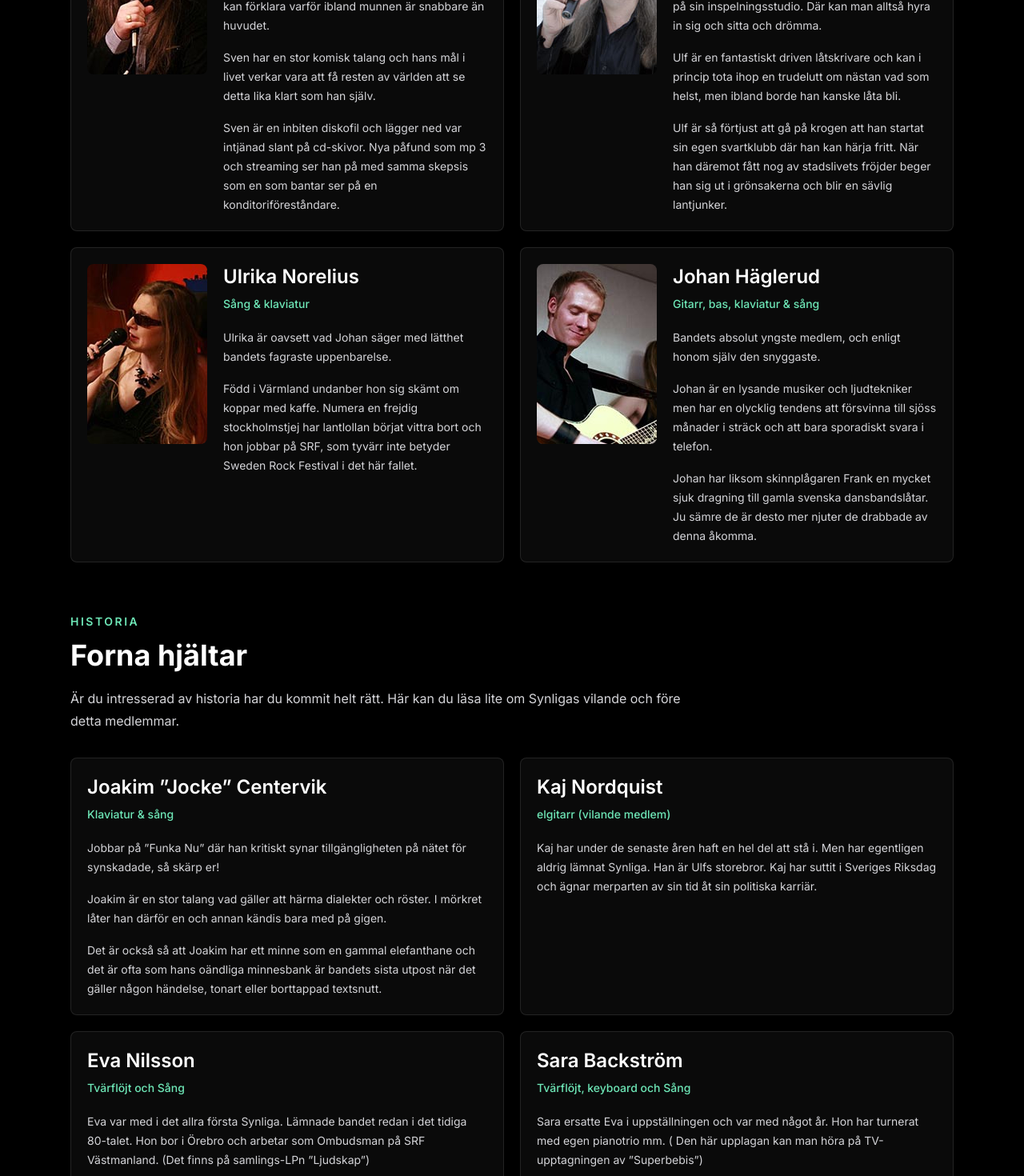
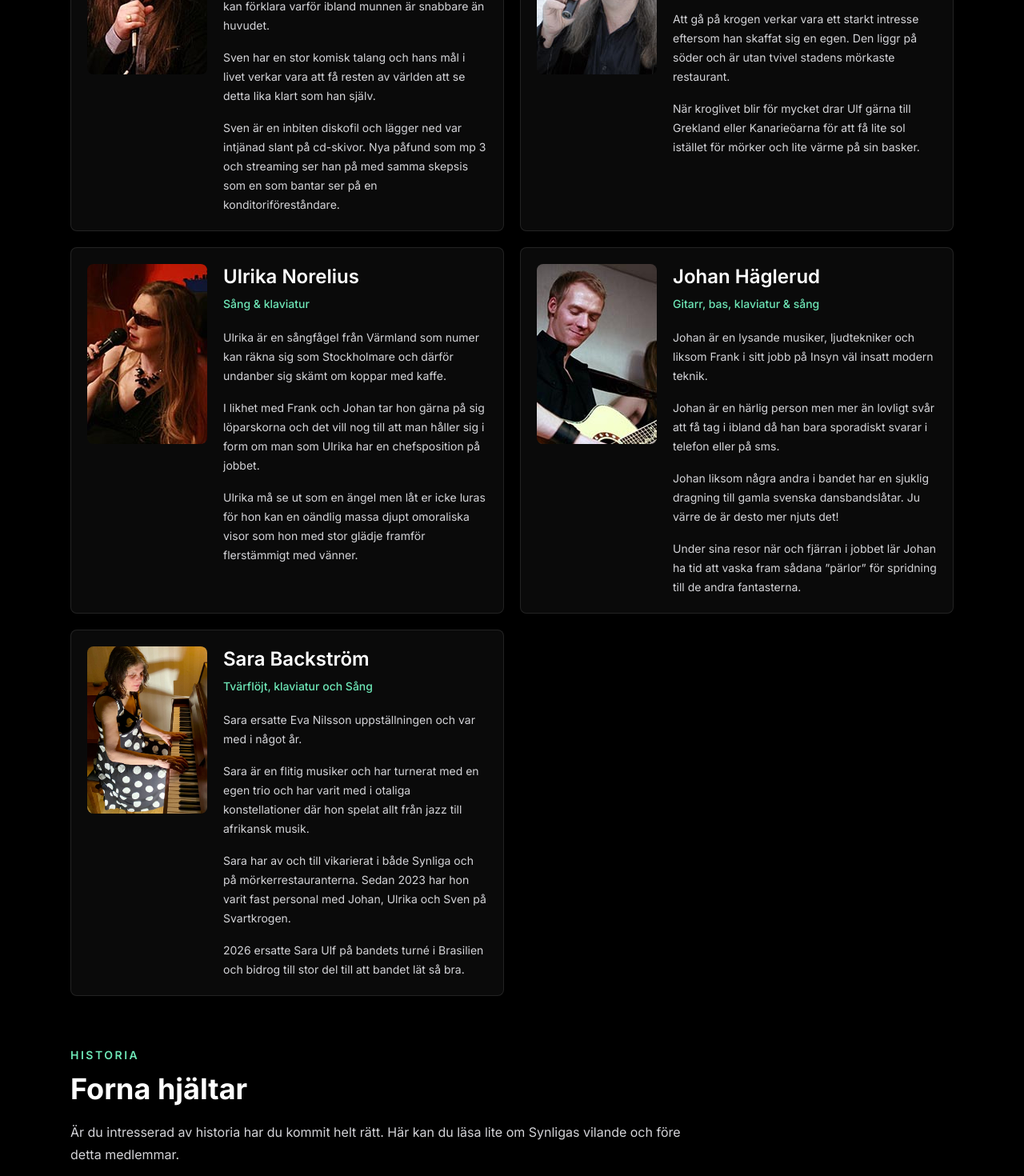
Before and after one commit to camilla-westin/Synliga, a React (Vite) app: page /bandmedlemmar in a window 1280 px wide. Shown: the part 840-2310 px from the top of the page at 80% size. Built offline with nearby package versions, Linux system fonts and the light colour scheme.

Commit message:
Updated text

```diff
--- a/src/pages/BandMembers.jsx
+++ b/src/pages/BandMembers.jsx
@@ -35,9 +35,9 @@ const members = [
     role: 'Sång, bas, munspel, gitarr och klaviatur',
     image: 'ulf.jpg',
     paragraphs: [
-      '”I ljudverkstan Ljudolf kan du förverkliga dina musikaliska drömmar”, lyder den slogan Ulf har på sin inspelningsstudio. Där kan man alltså hyra in sig och sitta och drömma.',
-      'Ulf är en fantastiskt driven låtskrivare och kan i princip tota ihop en trudelutt om nästan vad som helst, men ibland borde han kanske låta bli.',
-      'Ulf är så förtjust att gå på krogen att han startat sin egen svartklubb där han kan härja fritt. När han däremot fått nog av stadslivets fröjder beger han sig ut i grönsakerna och blir en sävlig lantjunker.',
+      'Ulf är en oerhört driven låtskrivare som på nolltid kan skapa en låt i världsklass.',
+      'Att gå på krogen verkar vara ett starkt intresse eftersom han skaffat sig en egen. Den liggr på söder och är utan tvivel stadens mörkaste restaurant.',
+      'När kroglivet blir för mycket drar Ulf gärna till Grekland eller Kanarieöarna för att få lite sol istället för mörker och lite värme på sin basker.'
     ],
   },
   {
@@ -45,8 +45,9 @@ const members = [
     role: 'Sång & klaviatur',
     image: 'ulrika.jpg',
     paragraphs: [
-      'Ulrika är oavsett vad Johan säger med lätthet bandets fagraste uppenbarelse.',
-      'Född i Värmland undanber hon sig skämt om koppar med kaffe. Numera en frejdig stockholmstjej har lantlollan börjat vittra bort och hon jobbar på SRF, som tyvärr inte betyder Sweden Rock Festival i det här fallet.',
+      'Ulrika är en sångfågel från Värmland som numer kan räkna sig som Stockholmare och därför undanber sig skämt om koppar med kaffe.',
+      'I likhet med Frank och Johan tar hon gärna på sig löparskorna och det vill nog till att man håller sig i form om man som Ulrika har en chefsposition på jobbet.',
+      'Ulrika må se ut som en ängel men låt er icke luras för hon kan en oändlig massa djupt omoraliska visor som hon med stor glädje framför flerstämmigt med vänner.'
     ],
   },
   {
@@ -54,9 +55,21 @@ const members = [
     role: 'Gitarr, bas, klaviatur & sång',
     image: 'johan.jpg',
     paragraphs: [
-      'Bandets absolut yngste medlem, och enligt honom själv den snyggaste.',
-      'Johan är en lysande musiker och ljudtekniker men har en olycklig tendens att försvinna till sjöss månader i sträck och att bara sporadiskt svara i telefon.',
-      'Johan har liksom skinnplågaren Frank en mycket sjuk dragning till gamla svenska dansbandslåtar. Ju sämre de är desto mer njuter de drabbade av denna åkomma.',
+      'Johan är en lysande musiker, ljudtekniker och liksom Frank i sitt jobb på Insyn väl insatt modern teknik.',
+      'Johan är en härlig person men mer än lovligt svår att få tag i ibland då han bara sporadiskt svarar i telefon eller på sms.',
+      'Johan liksom några andra i bandet har en sjuklig dragning till gamla svenska dansbandslåtar. Ju värre de är desto mer njuts det!',
+      'Under sina resor när och fjärran i jobbet lär Johan ha tid att vaska fram sådana ”pärlor” för spridning till de andra fantasterna.'
+    ],
+  },
+  {
+    name: 'Sara Backström',
+    role: 'Tvärflöjt, klaviatur och Sång',
+    image: 'sara.jpg',
+    paragraphs: [
+      'Sara ersatte Eva Nilsson uppställningen och var med i något år.',
+      'Sara är en flitig musiker och har turnerat med en egen trio och har varit med i otaliga konstellationer där hon spelat allt från jazz till afrikansk musik.',
+      'Sara har av och till vikarierat i både Synliga och på mörkerrestauranterna. Sedan 2023 har hon varit fast personal med Johan, Ulrika och Sven på Svartkrogen.',
+      '2026 ersatte Sara Ulf på bandets turné i Brasilien och bidrog till stor del till att bandet lät så bra.'
     ],
   },
 ]
@@ -69,9 +82,10 @@ const formerMembers = [
     name: 'Joakim ”Jocke” Centervik',
     role: 'Klaviatur & sång',
     paragraphs: [
-      'Jobbar på ”Funka Nu” där han kritiskt synar tillgängligheten på nätet för synskadade, så skärp er!',
-      'Joakim är en stor talang vad gäller att härma dialekter och röster. I mörkret låter han därför en och annan kändis bara med på gigen.',
-      'Det är också så att Joakim har ett minne som en gammal elefanthane och det är ofta som hans oändliga minnesbank är bandets sista utpost när det gäller någon händelse, tonart eller borttappad textsnutt.',
+      'Joakim lämnade jordelivet 2026.',
+      'Joakim jobbade många år på Funka Nu där han synade tillgängligheten för synskadade på nätet.',
+      'Han var en oerhörd begåvning på att härma röster och dialekter. På detta vis gästades Svartkrogen av mången kändis i mörkret . Ett par av hans paradnummer var Peps och DiLeva och den sistnämnda kom ofta, med Joakims benägna bistånd, som bocken från Gävle för att sprida kärlek och glädje.',
+      'I Synliga hade vi ofta stor nytta av Joakims minne då han påfallande ofta var den ende som kunde komma ihåg tonarter eller textrader på låtar vi inte spelat på länge.'
     ],
   },
   {
@@ -85,16 +99,8 @@ const formerMembers = [
     name: 'Eva Nilsson',
     role: 'Tvärflöjt och Sång',
     paragraphs: [
-      'Eva var med i det allra första Synliga. Lämnade bandet redan i det tidiga 80-talet. Hon bor i Örebro och arbetar som Ombudsman på SRF Västmanland. (Det finns på samlings-LPn ”Ljudskap”)',
-      'Eva återkom som gästmusiker på skivan, ”Sinnenas rum”, där hon lirade fantastiska flöjtar på en skabrös irländsk trudelutt.',
-    ],
-  },
-  {
-    name: 'Sara Backström',
-    role: 'Tvärflöjt, keyboard och Sång',
-    paragraphs: [
-      'Sara ersatte Eva i uppställningen och var med något år. Hon har turnerat med egen pianotrio mm. ( Den här upplagan kan man höra på TV-upptagningen av ”Superbebis”)',
-      'Sara har varit inhoppare i bandet vid några tillfällen och förekommer ofta vid spelningar på ”Svartkrogen” och ”Svartklubben.”',
+      'Eva var med i Synliga redan från början men slutade i bandet redan på tidigt 80-tal.',
+      'Hon återkom som gästmusiker på skivan ”sinnenas rum” där Eva spelade fantastiska flöjtar på en skabrös Irländsk låt.',
     ],
   },
   {
```
Also changed, not shown: public/assets/sara.jpg (added).
